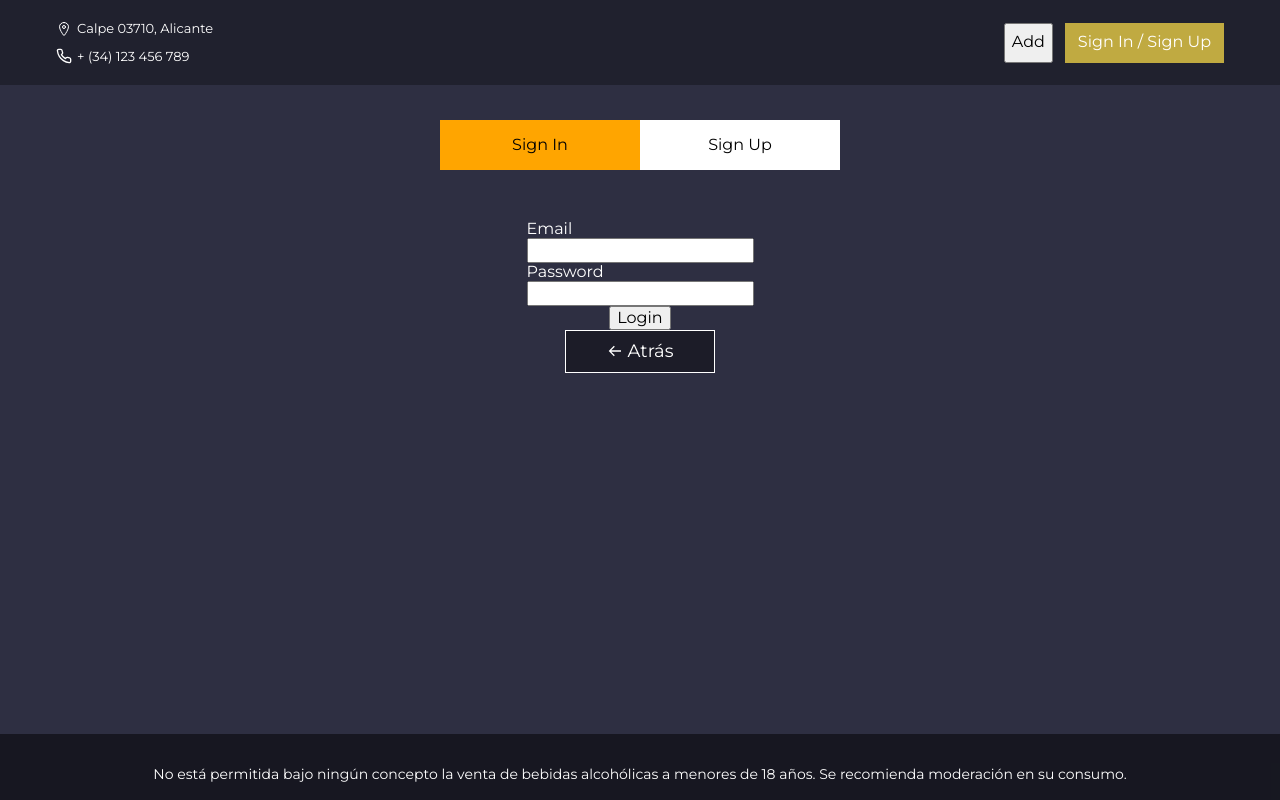
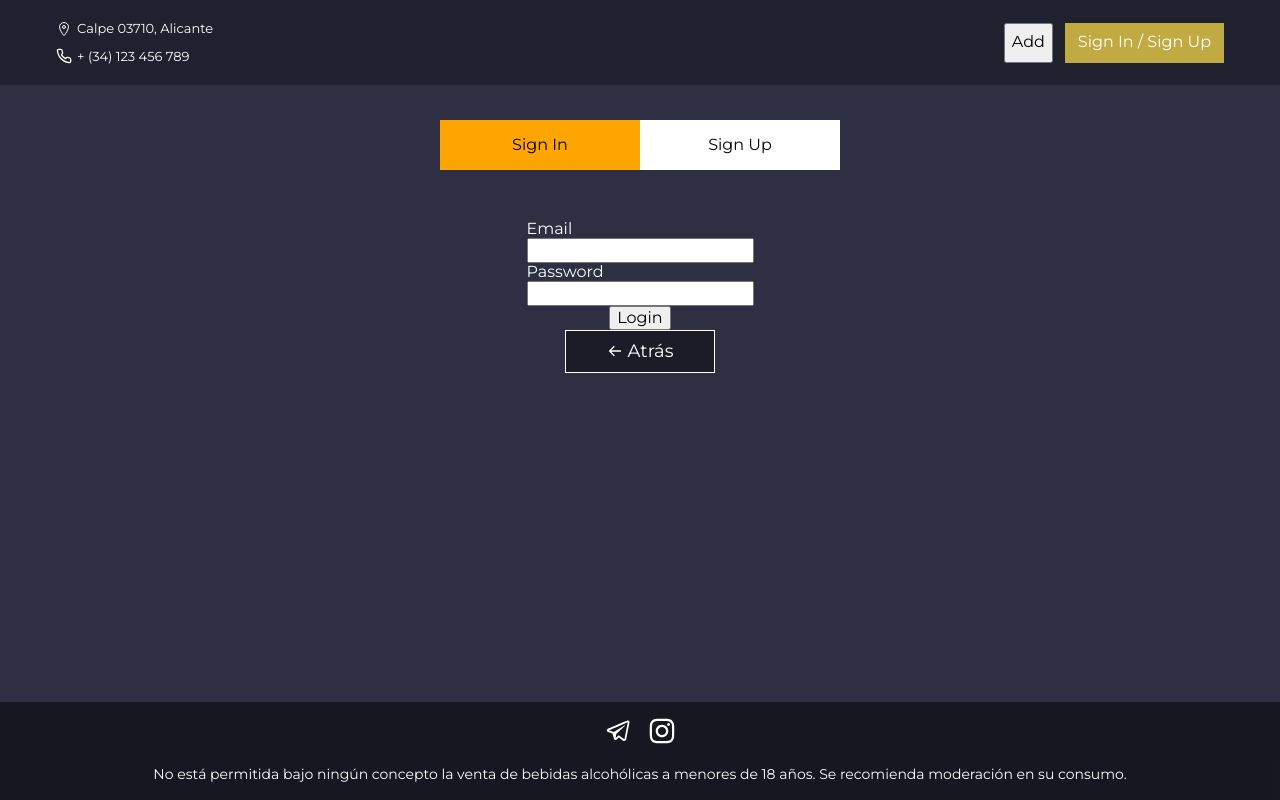
Before and after one commit to Dimzie/riovino, a React (Create React App) app: page /riovino/auth in a window 1280 px wide. Built offline with nearby package versions, Linux system fonts and the light colour scheme.

Commit message:
footer
footer

```diff
--- a/src/components/BackBtn/BackBtn.jsx
+++ b/src/components/BackBtn/BackBtn.jsx
@@ -1,6 +1,6 @@
 import React from 'react';
 import { BackBtnLink, BackBtnSpan } from './BackBtn.styled';
-import { BackIcon } from 'helpers/icons/Icons.styled';
+import { BackIcon } from 'helpers/Icons/Icons.styled';
 
 const BackBtn = ({ backLink }) => {
   return (
--- a/src/components/BurgerMenu/BurgerMenu.jsx
+++ b/src/components/BurgerMenu/BurgerMenu.jsx
@@ -1,4 +1,4 @@
-import { BurgerIcon } from 'helpers/icons/Icons.styled';
+import { BurgerIcon } from 'helpers/Icons/Icons.styled';
 import React from 'react';
 import { BurgerBtn } from './BurgerMenu.styled';
 
--- a/src/components/Footer/Footer.jsx
+++ b/src/components/Footer/Footer.jsx
@@ -7,7 +7,8 @@ import {
   FooterWarningText,
 } from './Footer.styled';
 import Container from 'components/GlobalContainer/GlobalContainer';
-// import { InstagramIcon, TelegramIcon } from 'helpers/icons/Icons.styled';
+import { InstagramIcon, TelegramIcon } from 'helpers/Icons/Icons.styled';
+
 
 const Footer = () => {
   return (
@@ -16,12 +17,12 @@ const Footer = () => {
         <FooterList>
           <FooterItem>
             <FooterSocialLink href="#">
-              {/* <TelegramIcon /> */}
+              <TelegramIcon />
             </FooterSocialLink>
           </FooterItem>
           <FooterItem>
             <FooterSocialLink href="#">
-              {/* <InstagramIcon /> */}
+              <InstagramIcon />
             </FooterSocialLink>
           </FooterItem>
         </FooterList>
--- a/src/components/Header/Header.jsx
+++ b/src/components/Header/Header.jsx
@@ -14,7 +14,7 @@ import {
   AuthBtn,
 } from './Header.styled';
 import Container from 'components/GlobalContainer/GlobalContainer';
-import { LocationIcon, PhoneIcon } from 'helpers/icons/Icons.styled';
+import { LocationIcon, PhoneIcon } from 'helpers/Icons/Icons.styled';
 // import { headerLogo3 } from 'images/images.index';
 import BurgerMenu from 'components/BurgerMenu/BurgerMenu';
 import Loader from 'components/Loader/Loader';
```
